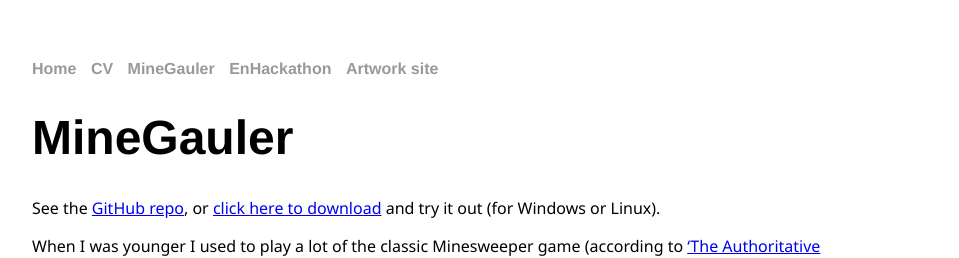
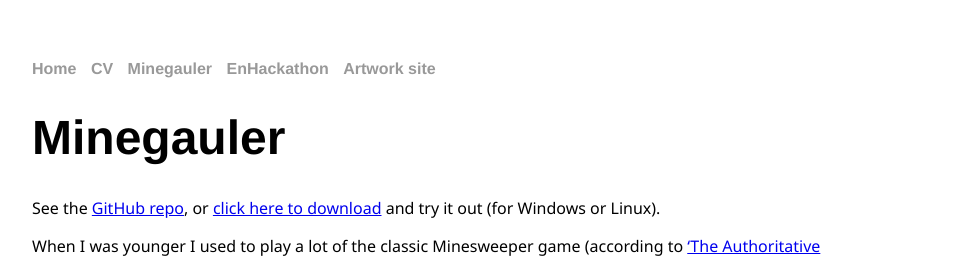
Before and after one commit to LewisGaul/LewisGaul.github.io, a Jekyll site: the page built from minegauler.md, in a window 1280 px wide. Shown: the top 258 px of the page, without its empty margins (160-1119 px from the left). Built offline with Jekyll 4.4.1, drawn with Linux system fonts in a browser that asks for light colours.

```diff
--- a/_config.yml
+++ b/_config.yml
@@ -8,7 +8,7 @@ nav:
     href: /
   - name: CV
     href: /cv.html
-  - name: MineGauler
+  - name: Minegauler
     href: /minegauler.html
   - name: EnHackathon
     href: https://enhackathon.github.io
--- a/minegauler.md
+++ b/minegauler.md
@@ -1,9 +1,10 @@
 ---
-title: MineGauler
+title: Minegauler
 layout: default
 ---
 
-# MineGauler
+# Minegauler
+
 
 See the [GitHub repo](https://github.com/LewisGaul/minegauler), or [click here to download](https://raw.githubusercontent.com/LewisGaul/minegauler/master/releases/MineGauler1.2.2.zip) and try it out (for Windows or Linux).
 
```
Also changed, not shown: cv.md (+1 -1 lines), index.md (+1 -1 lines).
